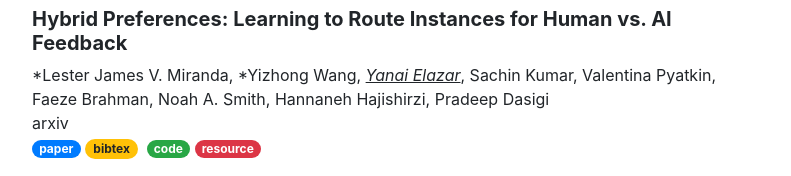
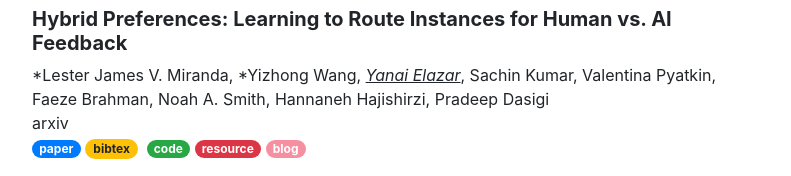
Before and after one commit to yanaiela/yanaiela.github.io, a website with bundled scripts: page index.html in a window 1280 px wide. Shown: the part 2360-2536 px from the top of the page, without its empty margins (243-1034 px from the left). Built offline with nearby package versions, Linux system fonts and the light colour scheme; some icons are missing; a web font is replaced by a local one.

Commit message:
blog post for hybrid pref

```diff
--- a/index.html
+++ b/index.html
@@ -491,6 +491,7 @@
             <button type="button" class="badge badge-pill badge-warning btn my-1 mr-1 btn-sm js-cite-modal" data-filename="/bibtex/hybrid-preferences.bib">bibtex</button>
             <a href="https://github.com/allenai/hybrid-preferences"><span class="badge badge-pill badge-success">code</span></a>
             <a href="https://huggingface.co/datasets/allenai/multipref"><span class="badge badge-pill badge-danger">resource</span></a>
+            <a href="https://blog.allenai.org/hybrid-preferences-learning-to-route-instances-for-human-vs-ai-feedback-6bed4b68c0a2"><span class="badge badge-pill badge-project">blog</span></a>
         </p>
 
           <p>
```
